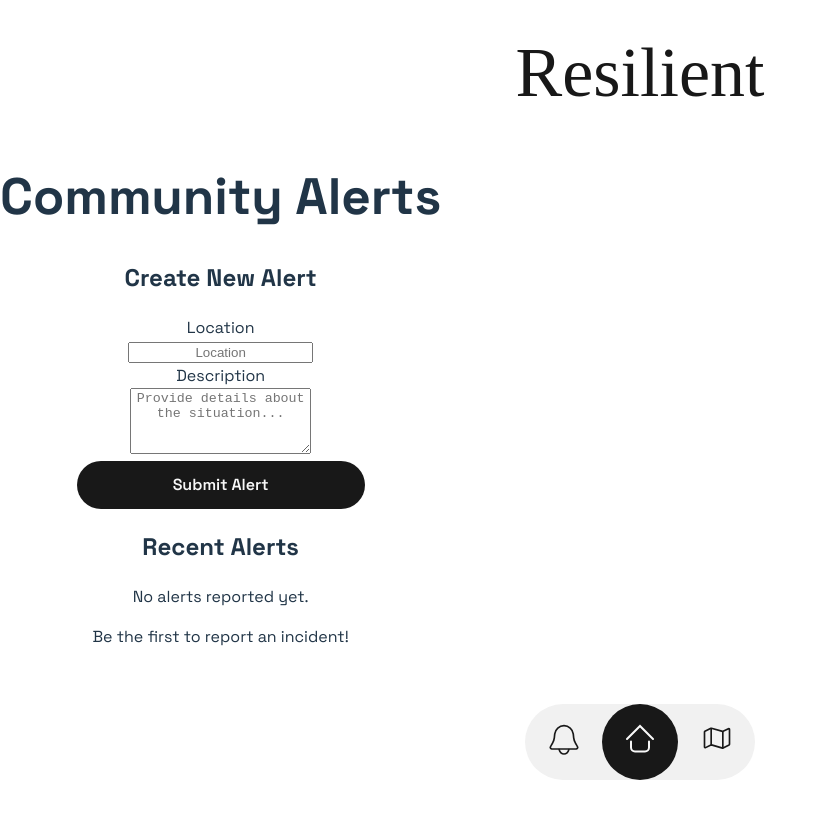
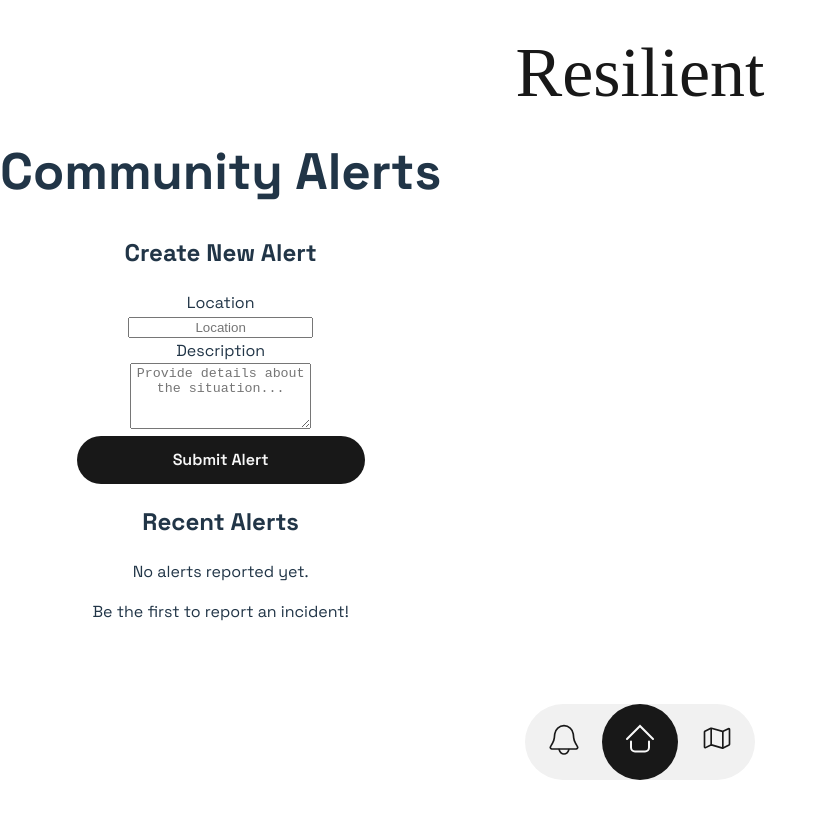
Before and after one commit to Gurvirr/Resilient, a React (Vite) app: page /alerts in a window 1280 px wide. Shown: the top 818 px of the page, without its empty margins (0-825 px from the left). Built offline with nearby package versions, Linux system fonts and the light colour scheme.

Commit message:
Navbar changes

```diff
--- a/src/App.css
+++ b/src/App.css
@@ -1,13 +1,33 @@
+:root {
+  --navbar-height: 76px;
+  --navbar-margin: 20px;
+  --title-height: 110px; /* Accounts for the main title and some spacing */
+}
+
+body {
+  margin: 0;
+  padding: 0;
+}
+
+.app-container {
+  padding-top: var(--title-height);
+  padding-bottom: calc(var(--navbar-height) + var(--navbar-margin) * 2);
+  min-height: 100vh;
+  box-sizing: border-box;
+  position: relative;
+}
+
 .main-title {
   font-size: 70px;
   font-family: Slagless;
   color: #181818;
-  position: absolute;
+  position: fixed;
   top: 20px;
   left: 50%;
   transform: translateX(-50%);
   margin: 0;
   text-align: center;
+  z-index: 1000;
 }
 
 .rounded-rectangle {
@@ -18,10 +38,11 @@
   display: flex;
   justify-content: space-between;
   align-items: center;
-  position: absolute;
-  bottom: 20px;
+  position: fixed;
+  bottom: var(--navbar-margin);
   left: 50%;
   transform: translateX(-50%);
+  z-index: 1000;
 }
 
 .icon-left,
@@ -203,11 +224,8 @@ button:active {
 }
 
 .map-container {
-  display: flex;
-  flex-direction: column;
-  align-items: center;
-  justify-content: center;
   width: 100vw;
+  height: calc(100vh - var(--title-height) - var(--navbar-height) - var(--navbar-margin) * 2);
   margin: 0;
   padding: 0;
   text-align: center;
@@ -227,6 +245,7 @@ button:active {
 /* New styles for the Alerts component */
 .container {
   text-align: center;
+  padding-bottom: calc(var(--navbar-height) + var(--navbar-margin));
 }
 
 input,
--- a/src/App.jsx
+++ b/src/App.jsx
@@ -14,6 +14,7 @@ function App() {
 
   return (
     <Router>
+      <div className="app-container">
         <p className="main-title">Resilient</p>
 
         <div className="rounded-rectangle">
@@ -101,6 +102,7 @@ function App() {
           <Route path="/home" element={<Home />} />
           <Route path="/map" element={<Map />} />
         </Routes>
+      </div>
     </Router>
   );
 }
```
Lines whose indentation alone changed are shown as unchanged.
